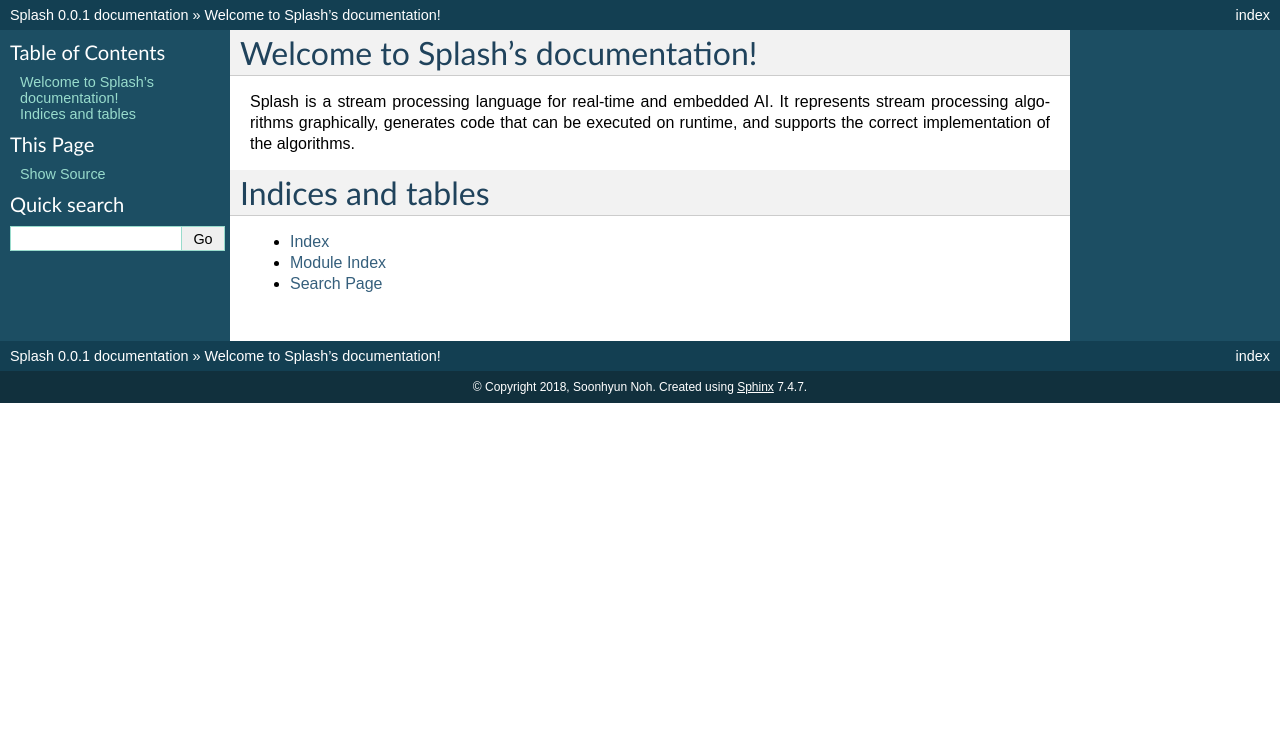
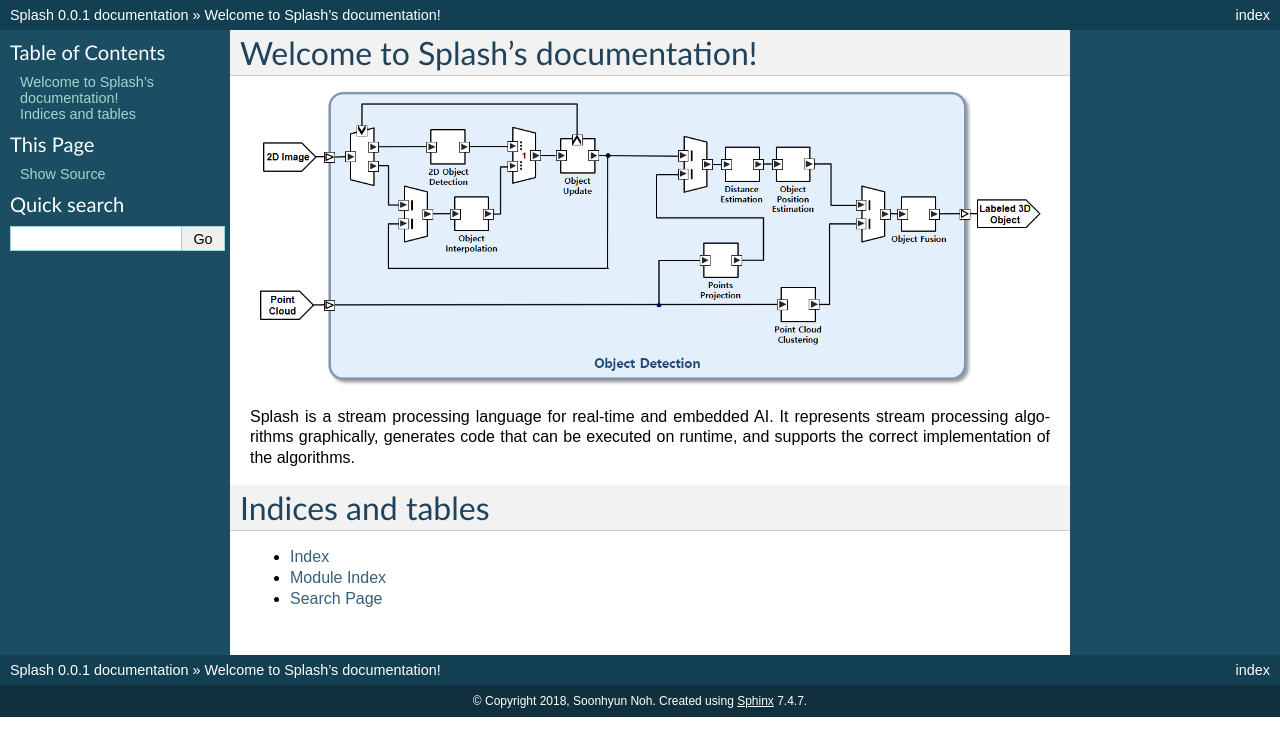
Before and after one commit to shnoh171/Splash-Documentation, a Sphinx documentation site: the page built from docs/source/index.rst, in a window 1280 px wide. Shown: the top 756 px of the page. Built offline with Sphinx 7.4.7, drawn with Linux system fonts in a browser that asks for light colours; pages that are not in the unit, such as notebooks, are missing from menus.

Commit message:
add images on index.rst

```diff
--- a/docs/source/index.rst
+++ b/docs/source/index.rst
@@ -5,6 +5,8 @@
 
 Welcome to Splash's documentation!
 ==================================
+
+.. image:: ../images/3D_object_detection_example.png
 
 Splash is a stream processing language for real-time and embedded AI. It represents stream processing algorithms graphically, generates code that can be executed on runtime, and supports the correct implementation of the algorithms.
 
```
Also changed, not shown: docs/images/3D_object_detection_example.png (added), 6 other files.
